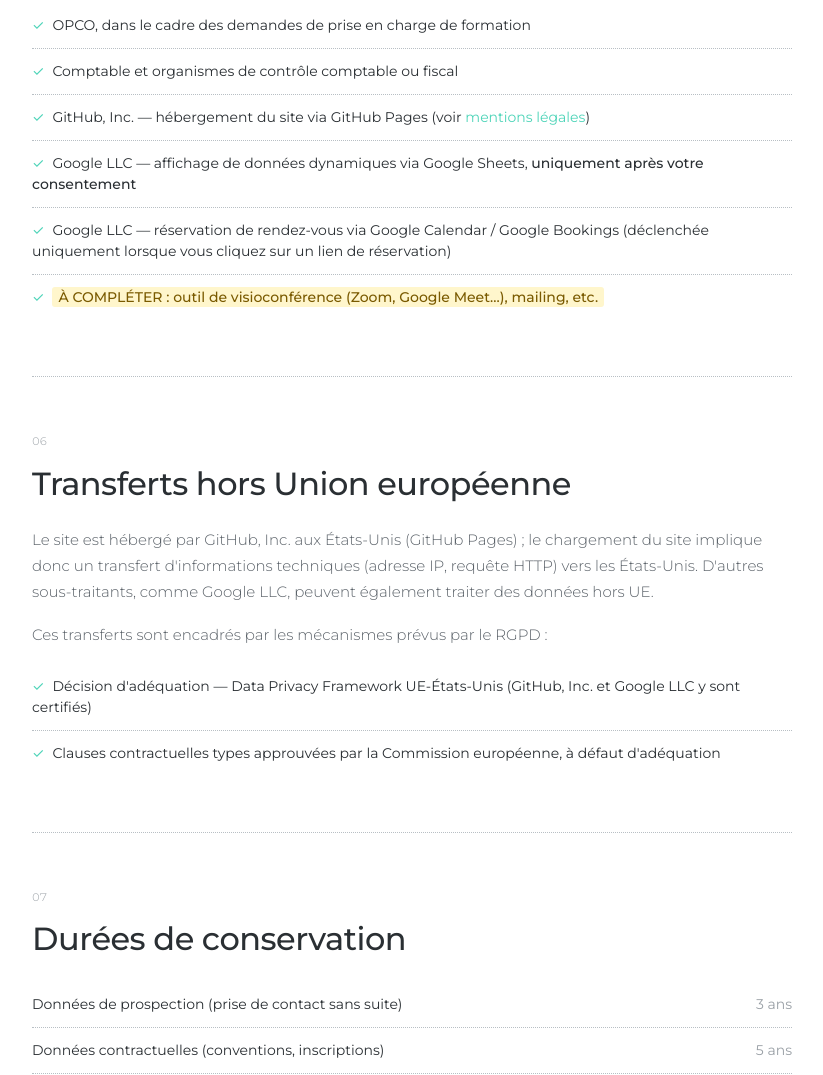
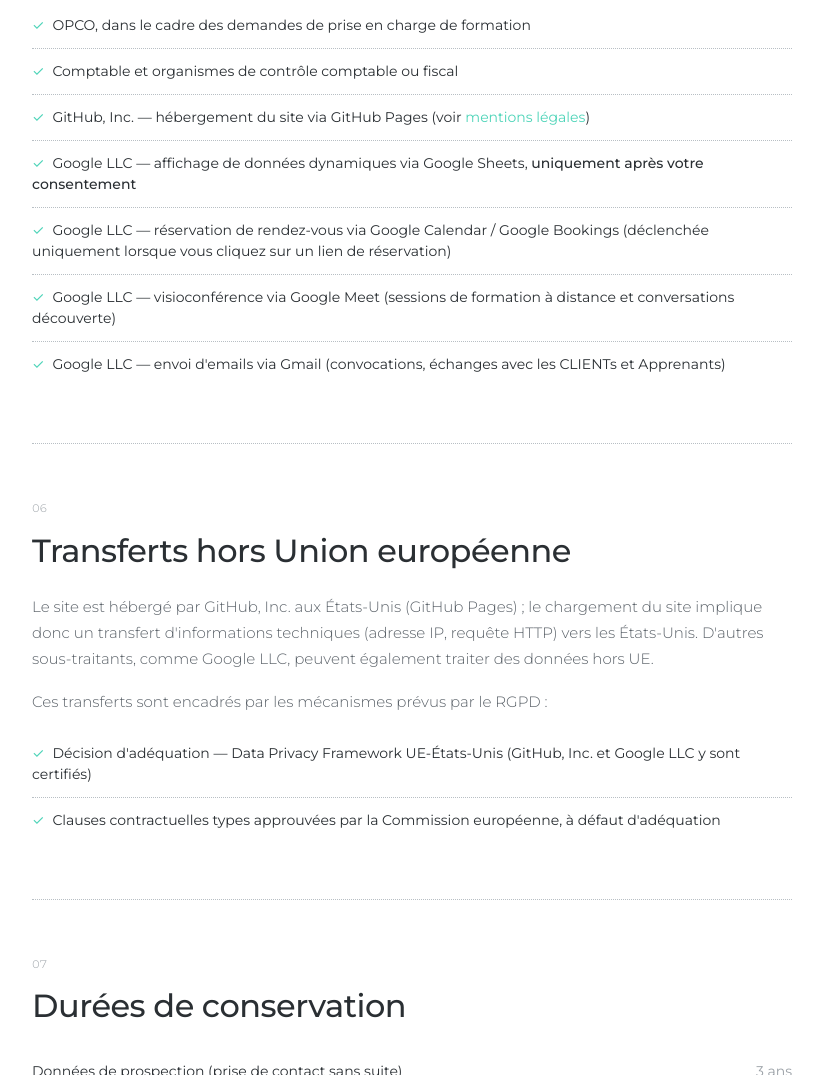
Before and after one commit to AnaMojaLalala/santalion.com, a website: page confidentialite.html in a window 1280 px wide. Shown: the part 2741-3816 px from the top of the page, without its empty margins (98-921 px from the left). Drawn offline with Linux system fonts and the light colour scheme; a web font is replaced by a local one.

Commit message:
update confidentiality page

```diff
--- a/confidentialite.html
+++ b/confidentialite.html
@@ -150,7 +150,8 @@
           <li class="dotted-b py-3 text-[14px]"><span class="mint mr-2">✓</span>GitHub, Inc. — hébergement du site via GitHub Pages (voir <a href="./mentions-legales.html" class="mint hover:opacity-70">mentions légales</a>)</li>
           <li class="dotted-b py-3 text-[14px]"><span class="mint mr-2">✓</span>Google LLC — affichage de données dynamiques via Google Sheets, <span style="color:var(--ink); font-weight:500">uniquement après votre consentement</span></li>
           <li class="dotted-b py-3 text-[14px]"><span class="mint mr-2">✓</span>Google LLC — réservation de rendez-vous via Google Calendar / Google Bookings (déclenchée uniquement lorsque vous cliquez sur un lien de réservation)</li>
-          <li class="py-3 text-[14px]"><span class="mint mr-2">✓</span><span class="todo">À COMPLÉTER : outil de visioconférence (Zoom, Google Meet…), mailing, etc.</span></li>
+          <li class="dotted-b py-3 text-[14px]"><span class="mint mr-2">✓</span>Google LLC — visioconférence via Google Meet (sessions de formation à distance et conversations découverte)</li>
+          <li class="py-3 text-[14px]"><span class="mint mr-2">✓</span>Google LLC — envoi d'emails via Gmail (convocations, échanges avec les CLIENTs et Apprenants)</li>
         </ul>
       </article>
 
```
